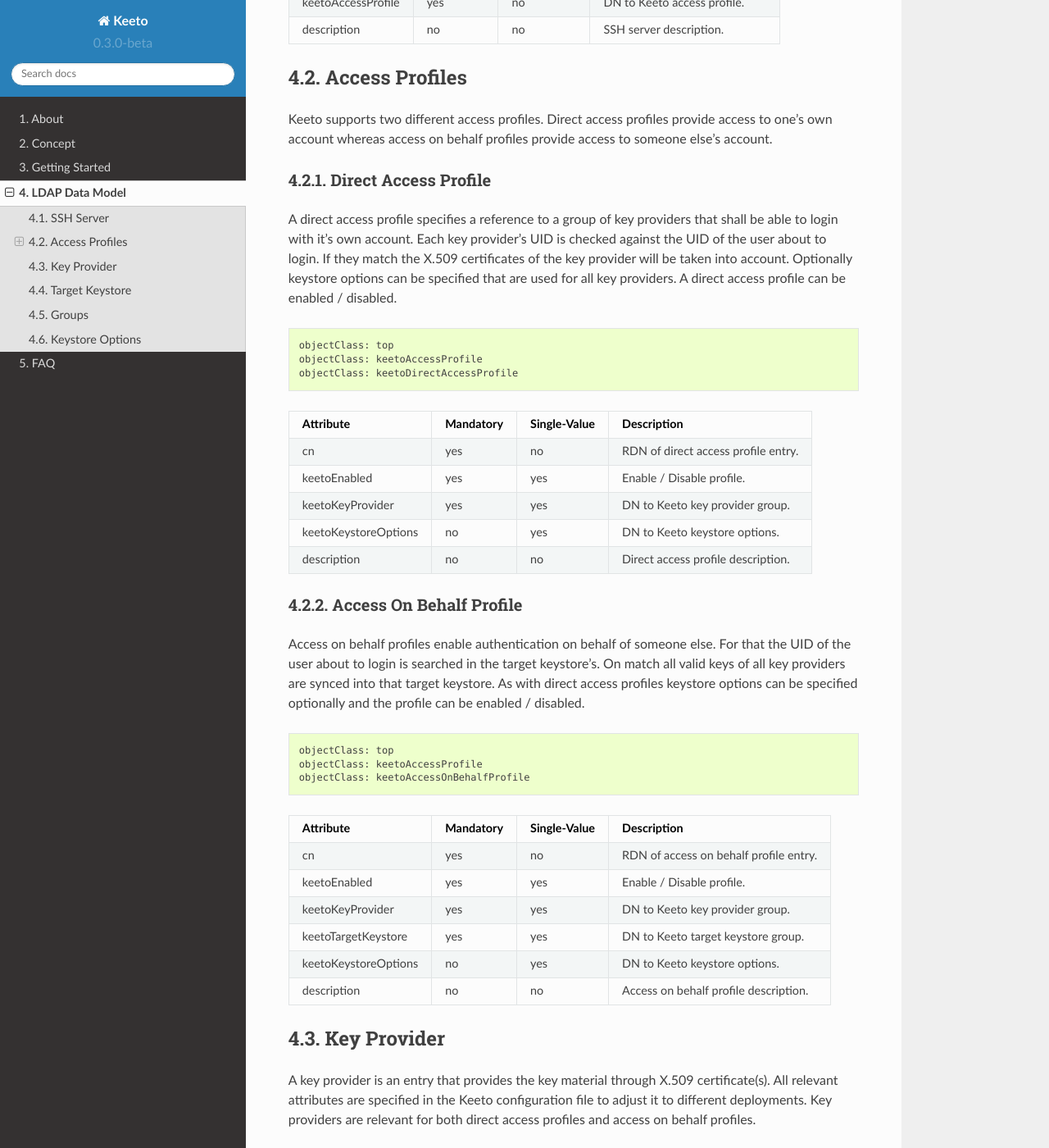
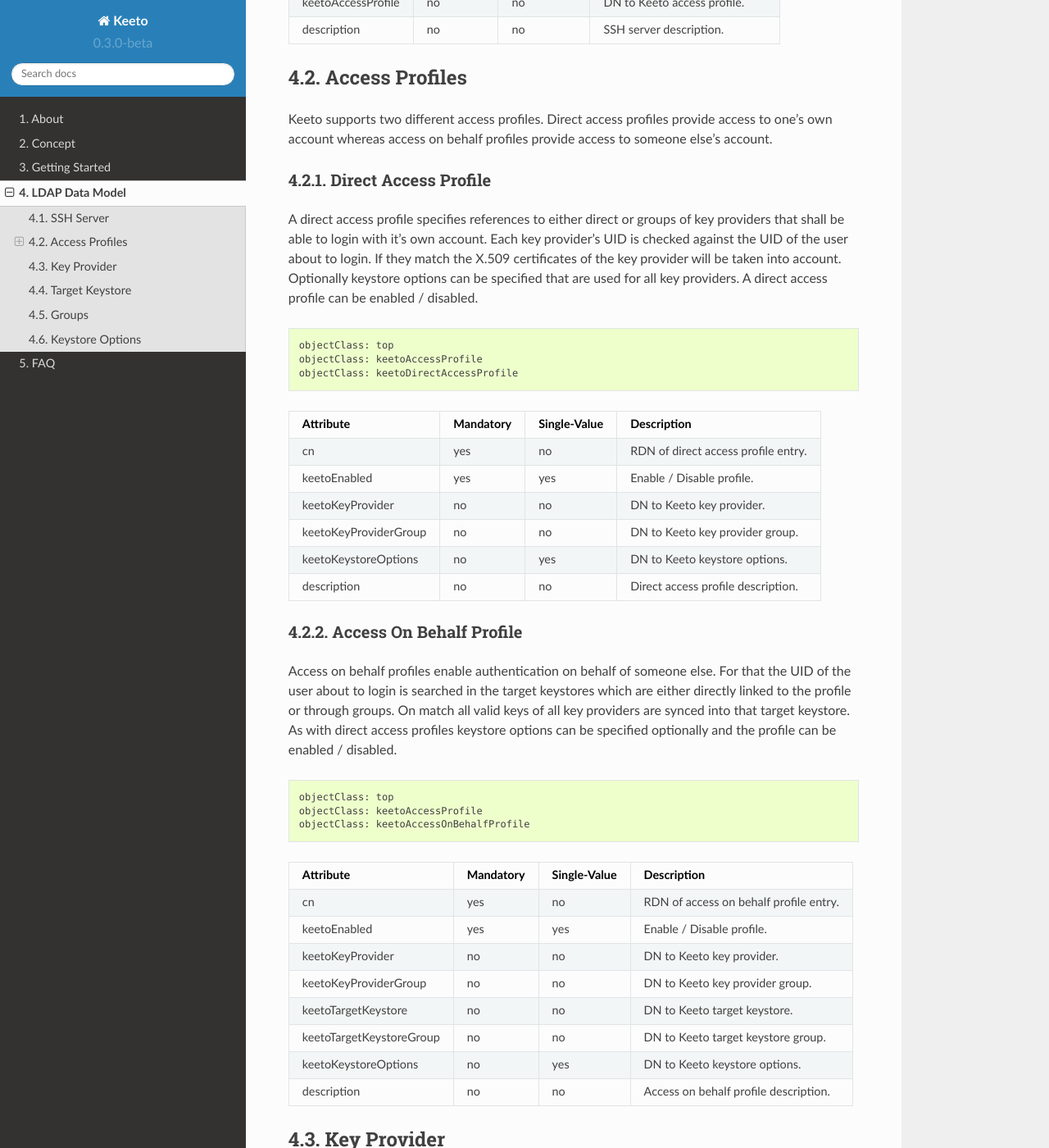
Before and after one commit to flix-/keeto-doc, a Sphinx documentation site: the page built from source/ldap_data_model.rst, in a window 1280 px wide and 1400 px high, scrolled down 667 px. Shown: the whole window at 82% size. Built offline with Sphinx 7.4.7 and the Read the Docs theme 2.0.0, drawn with Linux system fonts in a browser that asks for light colours; some of the changed text lies outside the part shown.

Commit message:
change ldap data model

```diff
--- a/source/ldap_data_model.rst
+++ b/source/ldap_data_model.rst
@@ -32,7 +32,7 @@
 |                    |           |              |                                  |
 |                    |           |              | See also: <ssh_server_uid>.      |
 +--------------------+-----------+--------------+----------------------------------+
-| keetoAccessProfile | yes       | no           | DN to Keeto access profile.      |
+| keetoAccessProfile | no        | no           | DN to Keeto access profile.      |
 +--------------------+-----------+--------------+----------------------------------+
 | description        | no        | no           | SSH server description.          |
 +--------------------+-----------+--------------+----------------------------------+
@@ -47,39 +47,42 @@
 Direct Access Profile
 ^^^^^^^^^^^^^^^^^^^^^
 
-A direct access profile specifies a reference to a group of key
-providers that shall be able to login with it's own account. Each key
-provider's UID is checked against the UID of the user about to login.
-If they match the X.509 certificates of the key provider will be taken
-into account. Optionally keystore options can be specified that are
-used for all key providers. A direct access profile can be enabled /
-disabled. ::
+A direct access profile specifies references to either direct or groups
+of key providers that shall be able to login with it's own account.
+Each key provider's UID is checked against the UID of the user about
+to login. If they match the X.509 certificates of the key provider
+will be taken into account. Optionally keystore options can be specified
+that are used for all key providers. A direct access profile can be
+enabled / disabled. ::
 
   objectClass: top
   objectClass: keetoAccessProfile
   objectClass: keetoDirectAccessProfile
 
-+----------------------+-----------+--------------+-------------------------------------+
-| Attribute            | Mandatory | Single-Value | Description                         |
-+======================+===========+==============+=====================================+
-| cn                   | yes       | no           | RDN of direct access profile entry. |
-+----------------------+-----------+--------------+-------------------------------------+
-| keetoEnabled         | yes       | yes          | Enable / Disable profile.           |
-+----------------------+-----------+--------------+-------------------------------------+
-| keetoKeyProvider     | yes       | yes          | DN to Keeto key provider group.     |
-+----------------------+-----------+--------------+-------------------------------------+
-| keetoKeystoreOptions | no        | yes          | DN to Keeto keystore options.       |
-+----------------------+-----------+--------------+-------------------------------------+
-| description          | no        | no           | Direct access profile description.  |
-+----------------------+-----------+--------------+-------------------------------------+
++-----------------------+-----------+--------------+-------------------------------------+
+| Attribute             | Mandatory | Single-Value | Description                         |
++=======================+===========+==============+=====================================+
+| cn                    | yes       | no           | RDN of direct access profile entry. |
++-----------------------+-----------+--------------+-------------------------------------+
+| keetoEnabled          | yes       | yes          | Enable / Disable profile.           |
++-----------------------+-----------+--------------+-------------------------------------+
+| keetoKeyProvider      | no        | no           | DN to Keeto key provider.           |
++-----------------------+-----------+--------------+-------------------------------------+
+| keetoKeyProviderGroup | no        | no           | DN to Keeto key provider group.     |
++-----------------------+-----------+--------------+-------------------------------------+
+| keetoKeystoreOptions  | no        | yes          | DN to Keeto keystore options.       |
++-----------------------+-----------+--------------+-------------------------------------+
+| description           | no        | no           | Direct access profile description.  |
++-----------------------+-----------+--------------+-------------------------------------+
 
 Access On Behalf Profile
 ^^^^^^^^^^^^^^^^^^^^^^^^
 
 Access on behalf profiles enable authentication on behalf of someone
 else. For that the UID of the user about to login is searched in the
-target keystore's. On match all valid keys of all key providers are
-synced into that target keystore. As with direct access profiles keystore
+target keystores which are either directly linked to the profile or
+through groups. On match all valid keys of all key providers are synced
+into that target keystore. As with direct access profiles keystore
 options can be specified optionally and the profile can be enabled /
 disabled. ::
 
@@ -87,21 +90,25 @@
   objectClass: keetoAccessProfile
   objectClass: keetoAccessOnBehalfProfile
 
-+----------------------+-----------+--------------+----------------------------------------+
-| Attribute            | Mandatory | Single-Value | Description                            |
-+======================+===========+==============+========================================+
-| cn                   | yes       | no           | RDN of access on behalf profile entry. |
-+----------------------+-----------+--------------+----------------------------------------+
-| keetoEnabled         | yes       | yes          | Enable / Disable profile.              |
-+----------------------+-----------+--------------+----------------------------------------+
-| keetoKeyProvider     | yes       | yes          | DN to Keeto key provider group.        |
-+----------------------+-----------+--------------+----------------------------------------+
-| keetoTargetKeystore  | yes       | yes          | DN to Keeto target keystore group.     |
-+----------------------+-----------+--------------+----------------------------------------+
-| keetoKeystoreOptions | no        | yes          | DN to Keeto keystore options.          |
-+----------------------+-----------+--------------+----------------------------------------+
-| description          | no        | no           | Access on behalf profile description.  |
-+----------------------+-----------+--------------+----------------------------------------+
++--------------------------+-----------+--------------+----------------------------------------+
+| Attribute                | Mandatory | Single-Value | Description                            |
++==========================+===========+==============+========================================+
+| cn                       | yes       | no           | RDN of access on behalf profile entry. |
++--------------------------+-----------+--------------+----------------------------------------+
+| keetoEnabled             | yes       | yes          | Enable / Disable profile.              |
++--------------------------+-----------+--------------+----------------------------------------+
+| keetoKeyProvider         | no        | no           | DN to Keeto key provider.              |
++--------------------------+-----------+--------------+----------------------------------------+
+| keetoKeyProviderGroup    | no        | no           | DN to Keeto key provider group.        |
++--------------------------+-----------+--------------+----------------------------------------+
+| keetoTargetKeystore      | no        | no           | DN to Keeto target keystore.           |
++--------------------------+-----------+--------------+----------------------------------------+
+| keetoTargetKeystoreGroup | no        | no           | DN to Keeto target keystore group.     |
++--------------------------+-----------+--------------+----------------------------------------+
+| keetoKeystoreOptions     | no        | yes          | DN to Keeto keystore options.          |
++--------------------------+-----------+--------------+----------------------------------------+
+| description              | no        | no           | Access on behalf profile description.  |
++--------------------------+-----------+--------------+----------------------------------------+
 
 Key Provider
 ------------
@@ -134,9 +141,9 @@
 Groups
 ------
 
-Both key providers and target keystores are not linked directly to an
-access profile but rather through a group. For both cases the group
-member attribute is specified in the Keeto configuration file.
+Key providers and target keystores can be linked to an access profile
+throug groups. For both cases the group member attribute is specified
+in the Keeto configuration file.
 
 +------------------------------------------+-----------+--------------+----------------------------------------+
 | Attribute                                | Mandatory | Single-Value | Description                            |
```
Also changed, not shown: source/getting_started.rst (+4 -4 lines).
